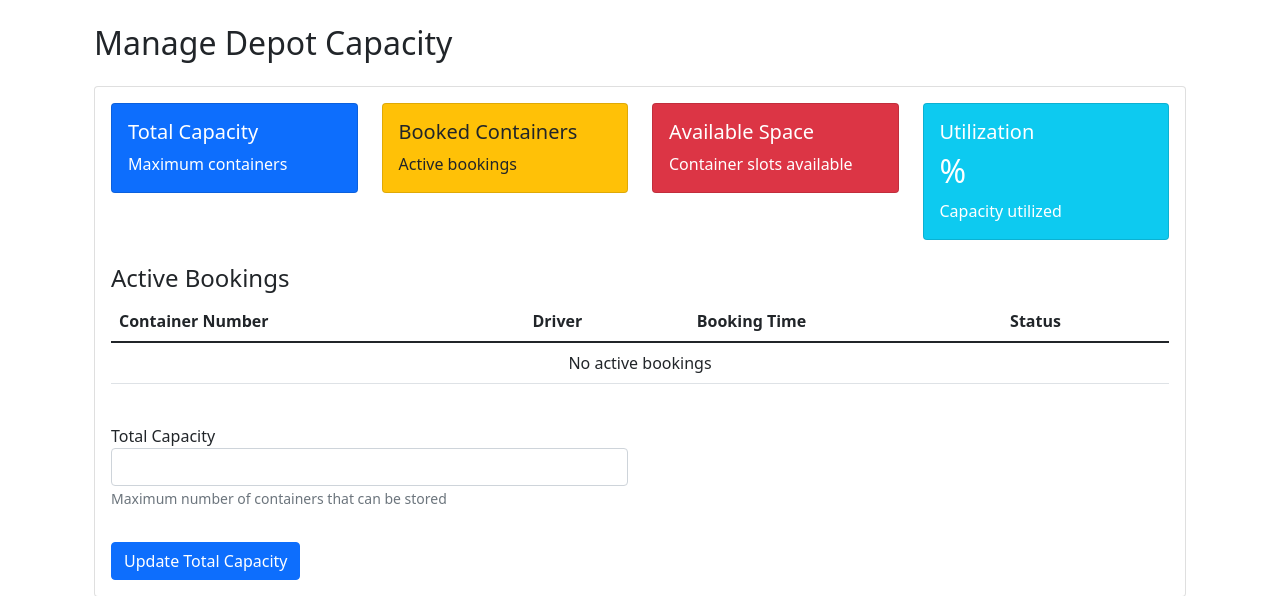
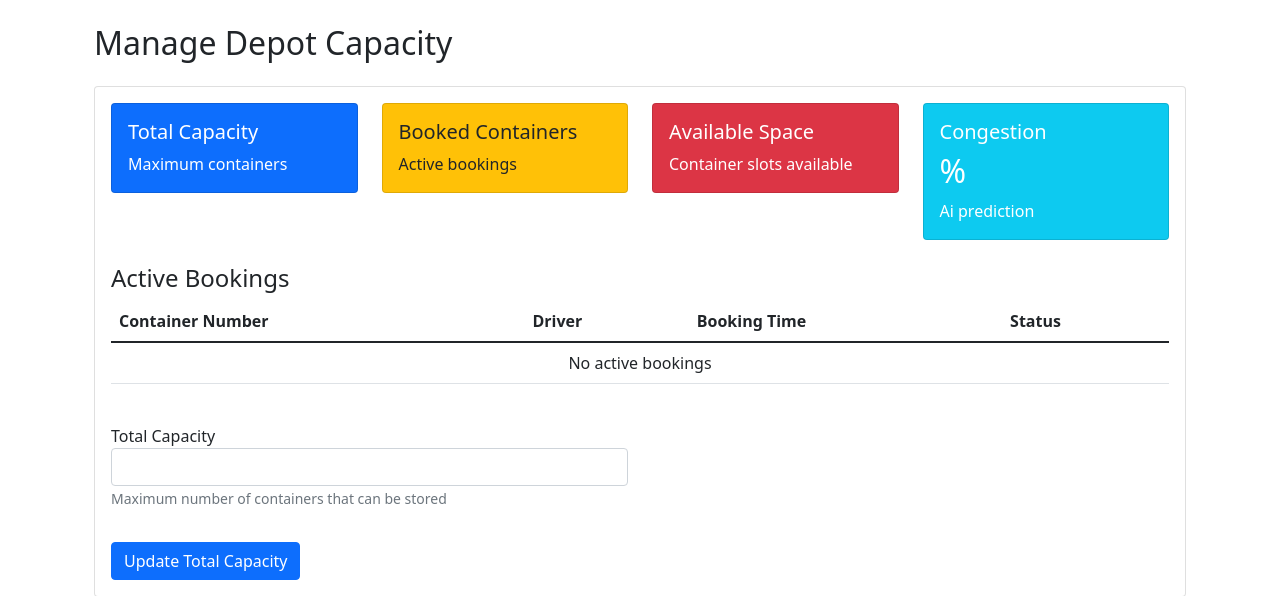
Before and after one commit to James119-nderema/logistics, a Django app: template templates/dashboard/depot_capacity.html in a window 1280 px wide. Shown: the part 56-652 px from the top of the page. Run offline with Django 5.2, Linux system fonts and the light colour scheme; the template is opened without the code that fills it, so the values that code supplies are empty.

Commit message:
Changed the Depot Capacity dashboard

```diff
--- a/templates/dashboard/depot_capacity.html
+++ b/templates/dashboard/depot_capacity.html
@@ -37,11 +37,11 @@
                 <div class="col-md-3">
                     <div class="card bg-info text-white">
                         <div class="card-body">
-                            <h5 class="card-title">Utilization</h5>
+                            <h5 class="card-title">Congestion</h5>
                             <h2 class="card-text">
                                 {% widthratio depot_capacity.get_booked_count depot_capacity.total_capacity 100 %}%
                             </h2>
-                            <p class="card-text">Capacity utilized</p>
+                            <p class="card-text">Ai prediction</p>
                         </div>
                     </div>
                 </div>
```
Also changed, not shown: db.sqlite3.
